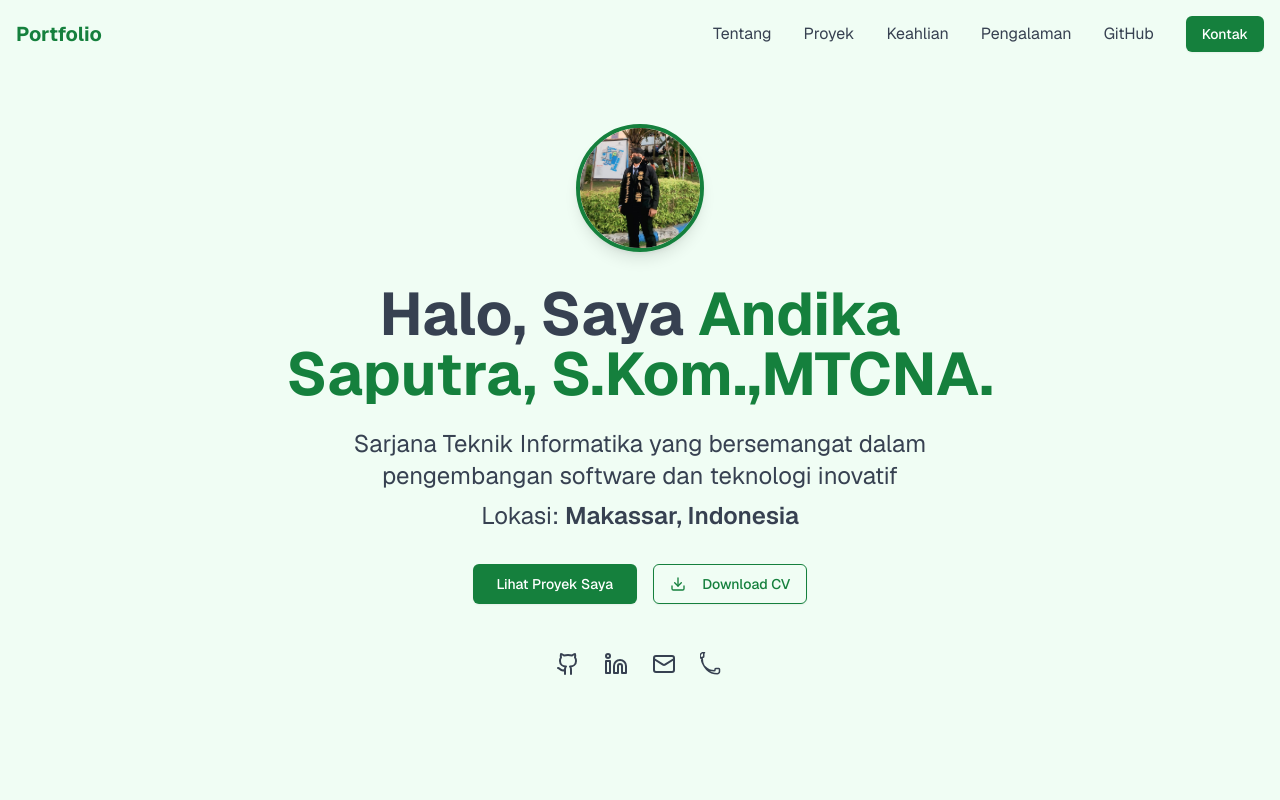
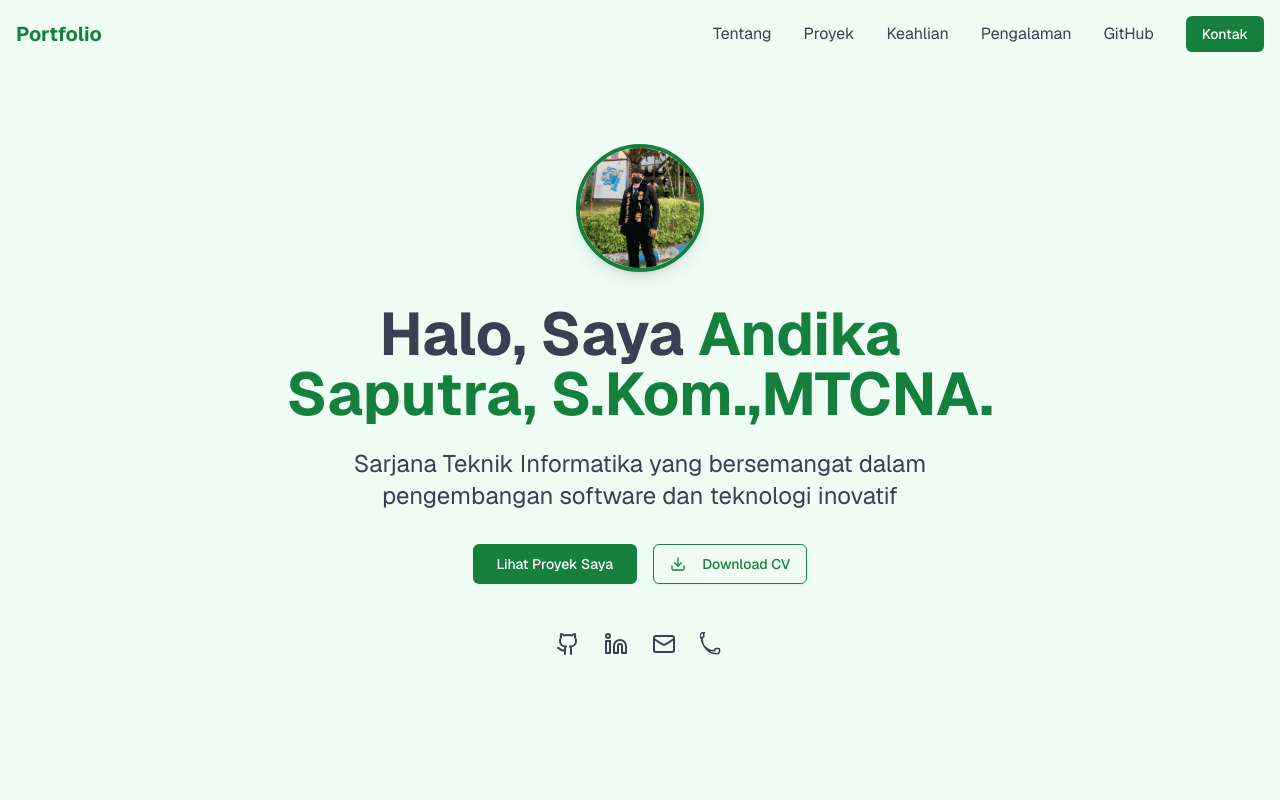
Before and after one commit to Chiliboy12/Portofolio-Website, a Next.js app: page / in a window 1280 px wide. Shown: the top 800 px of the page. Built offline with nearby package versions, Linux system fonts and the light colour scheme.

Commit message:
Hapus informasi lokasi dari hero section

```diff
--- a/components/hero.tsx
+++ b/components/hero.tsx
@@ -29,8 +29,6 @@ export function Hero() {
 
           <p className="text-xl md:text-2xl text-muted-foreground mb-8 text-balance">
             Sarjana Teknik Informatika yang bersemangat dalam pengembangan software dan teknologi inovatif
-            <br />
-            <span className="block mt-2">Lokasi: <span className="font-semibold">Makassar, Indonesia</span></span>
           </p>
 
           <div className="flex flex-col sm:flex-row gap-4 justify-center mb-12">
```
